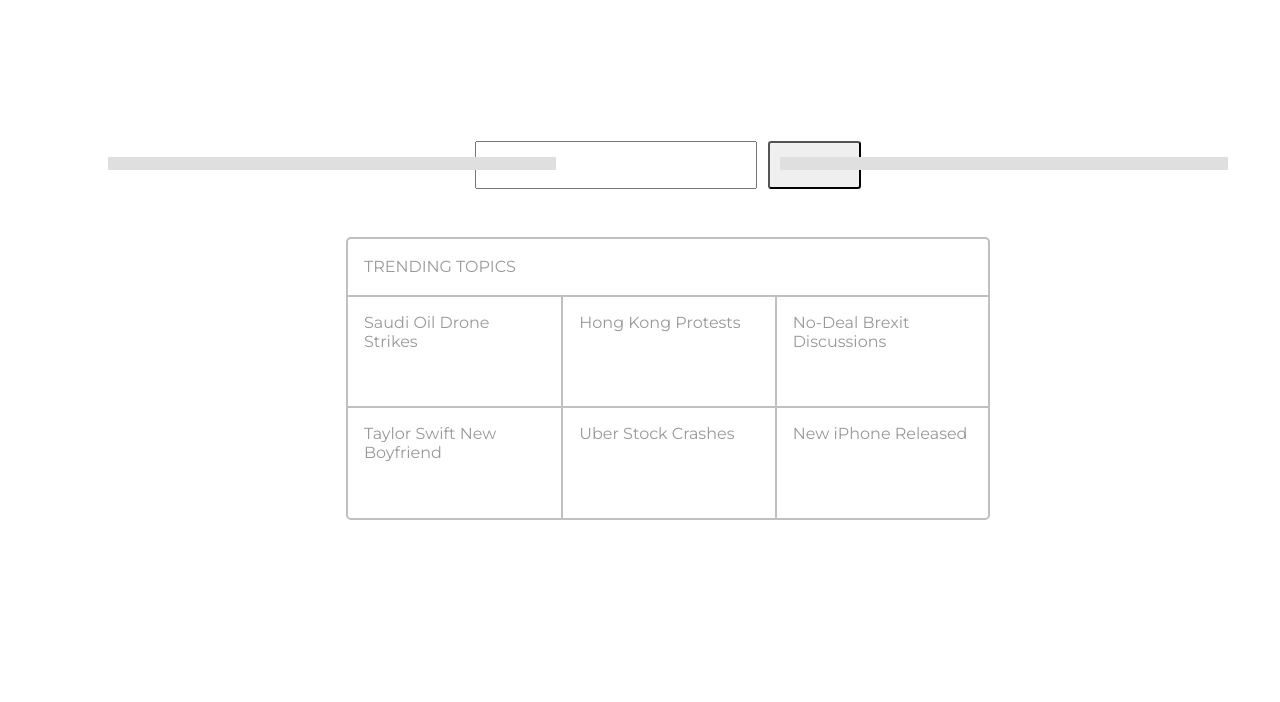
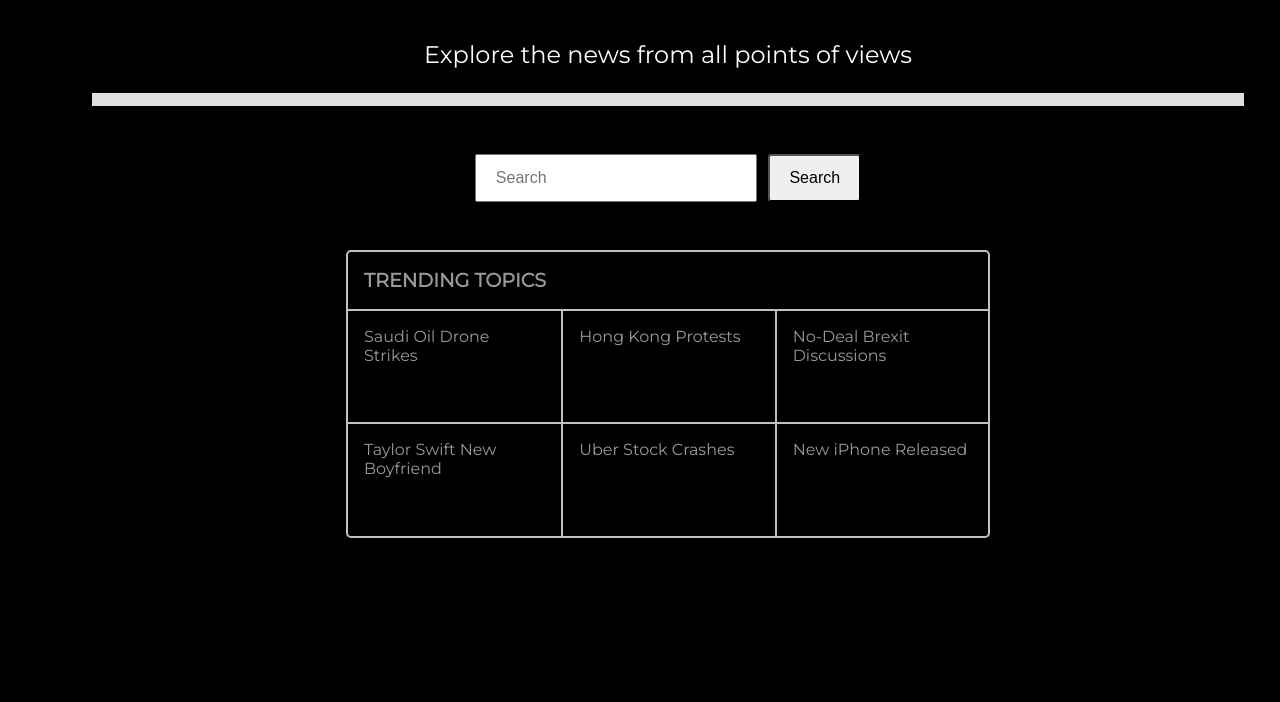
Before and after one commit to georgiamshaw/dfm, a website: page public/search.html in a window 1280 px wide. Shown: the part 114-816 px from the top of the page. Drawn offline with Linux system fonts and the light colour scheme.

Commit message:
line playing around and adjustment

```diff
--- a/public/css/search.css
+++ b/public/css/search.css
@@ -3,7 +3,7 @@
   background-position: fixed;
   background-repeat: no-repeat;
   background-size: cover; */
-  /* background-color: black; */
+  background-color: black;
   font-family: "Montserrat", sans-serif;
   height: 100vh;
 }
@@ -54,23 +54,15 @@
 
 .line {
   position: relative;
-}
-.line:before,
-.line:after {
   border-top: 13px solid #dfdfdf;
   content: "";
-  position: absolute;
-  top: 4rem;
-  right: 27.1em;
-  bottom: 0;
-  width: 35vw;
+  width: 90vw;
+  z-index: -10;
 }
-.line:after {
-  position: absolute;
-  top: 4rem;
-  left: 27.1em;
-  right: 0;
-  bottom: 0;
+
+.trending-topic-title {
+  font-size: 1.2em;
+  font-weight: bolder;
 }
 
 @media only screen and (max-width: 600px) {
--- a/public/css/styles.css
+++ b/public/css/styles.css
@@ -1,5 +1,6 @@
 body {
   font-family: Helvetica, Sans-Serif;
+  background-color: black;
 }
 
 .article-slider-container {
--- a/public/search.html
+++ b/public/search.html
@@ -15,7 +15,7 @@
     <h1>Read Along the Line</h1>
 
     <p>Explore the news from all points of views</p>
-    <span class="line">
+    <span class="line"></span>
       <form class="form-wrap">
         <label for="search-input"> </label>
         <input
```
